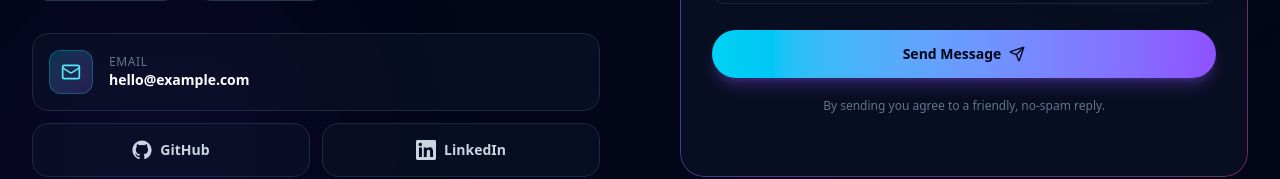
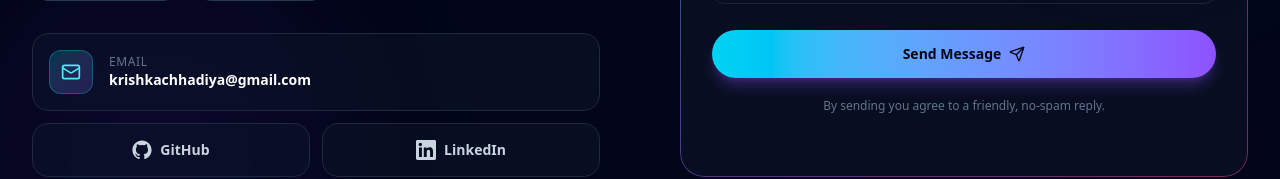
Before and after one commit to krishkachhadiya/portfolio, a React (Vite) app: page / in a window 1280 px wide. Shown: the part 4416-4595 px from the top of the page. Built offline with nearby package versions, Linux system fonts and the light colour scheme.

Commit message:
updated code

```diff
--- a/src/components/Contact.tsx
+++ b/src/components/Contact.tsx
@@ -65,7 +65,7 @@ export default function Contact() {
             {/* direct links */}
             <div className="mt-8 space-y-3">
               <a
-                href="mailto:hello@example.com"
+                href="mailto:krishkachhadiya@gmail.com"
                 className="group flex items-center gap-4 rounded-2xl border border-slate-800 bg-slate-900/50 p-4 transition-all hover:-translate-y-0.5 hover:border-cyan-400/40 hover:bg-slate-800/60"
               >
                 <span className="grid h-11 w-11 place-items-center rounded-xl bg-gradient-to-br from-cyan-400/20 to-violet-500/20 text-cyan-300 ring-1 ring-inset ring-cyan-400/30">
@@ -76,7 +76,7 @@ export default function Contact() {
                     Email
                   </p>
                   <p className="text-sm font-semibold text-white">
-                    hello@example.com
+                  krishkachhadiya@gmail.com
                   </p>
                 </div>
               </a>
```
